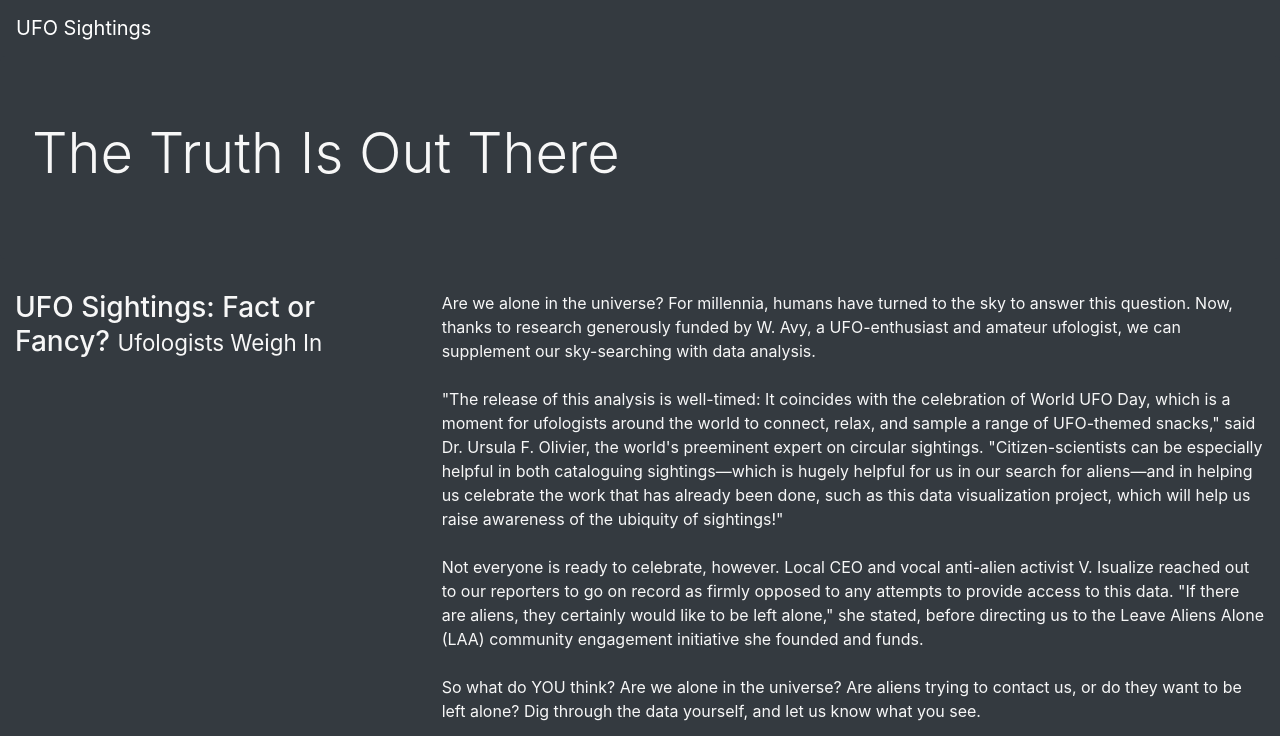
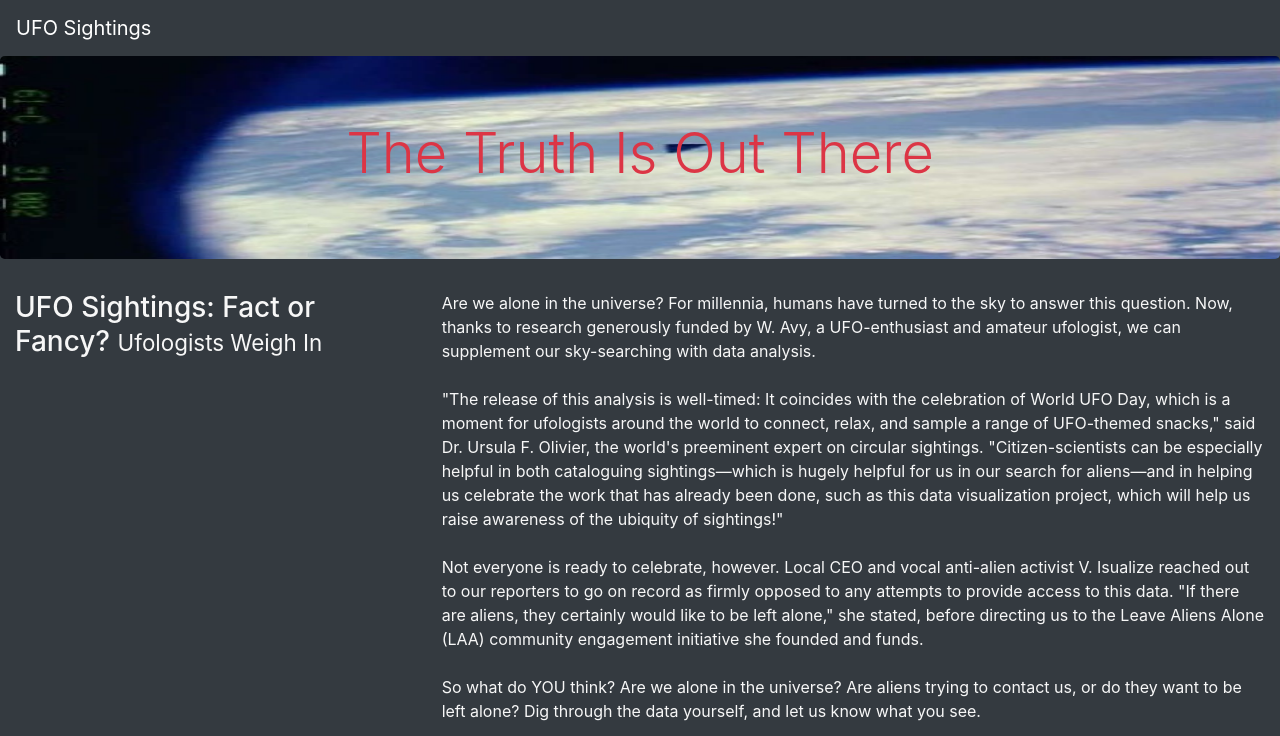
Before and after one commit to rick2stack/UFOs, a plain HTML site: page index.html in a window 1280 px wide. Shown: the top 736 px of the page. Drawn offline with nearby package versions, Linux system fonts and the light colour scheme.

Commit message:
Updated Images and HTML

```diff
--- a/index.html
+++ b/index.html
@@ -21,7 +21,7 @@
             <a class="navbar-brand" href="index.html">UFO Sightings</a>
         </nav>
         <div class="jumbotron bg-dark">
-            <h1 class="display-4 bg-dark">The Truth Is Out There</h1>
+            <h1 class="display-4 text-danger">The Truth Is Out There</h1>
         </div>
         <div class="container-fluid">
             <div class="row">
--- a/static/css/style.css
+++ b/static/css/style.css
@@ -2,3 +2,10 @@ body {
 
   color: #f7f7f7;
 }
+
+.jumbotron {
+    background-image: url("../images/ufo_img.jpg");
+    background-repeat: no-repeat;
+    background-size: 100% 100%;
+    text-align: center;
+}
```
Also changed, not shown: static/images/one_filter.PNG (added), static/images/two_filters.PNG (added), static/images/ufo_img.jpg (added), 1 other file.
